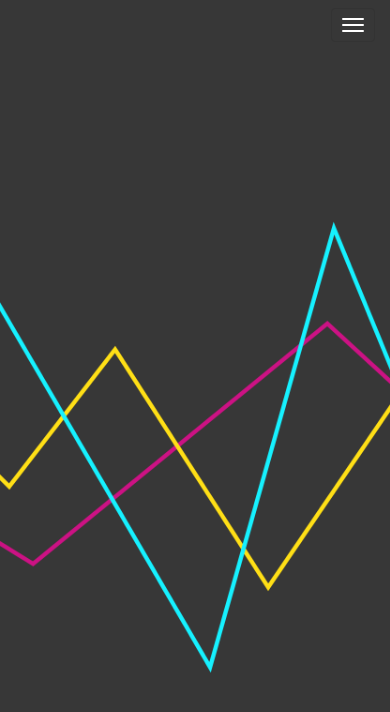
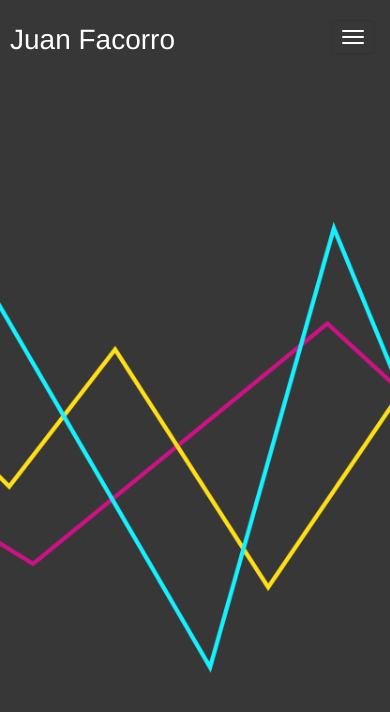
Before and after one commit to jfacorro/jfacorro.github.io, a plain HTML site: page index.html in a window 390 px wide. Drawn offline with Linux system fonts and the light colour scheme.

Commit message:
Deleted text. Default background color.

```diff
--- a/css/full.css
+++ b/css/full.css
@@ -6,6 +6,7 @@
 
 body {
     margin-top: 50px; /* Required margin for .navbar-fixed-top. Remove if using .navbar-static-top. Change if height of navigation changes. */
+    background-color: #373737;
 }
 
 /* Header Image Background - Change the URL below to your image path (example: ../images/background.jpg) */
@@ -23,6 +24,17 @@ body {
     border: none;
 }
 
+.navbar-toggle {
+    margin-top: 20px;
+
+}
+
+.title {
+    font-size: 2em;
+    color: #FFF;
+    margin: 25px 10px;
+}
+
 .icon {
     width: 50px;
     height: auto;
--- a/index.html
+++ b/index.html
@@ -35,11 +35,12 @@
             <!-- Brand and toggle get grouped for better mobile display -->
             <div class="navbar-header">
                 <button type="button" class="navbar-toggle" data-toggle="collapse" data-target="#bs-example-navbar-collapse-1">
-                    <span class="sr-only">Toggle navigation</span>
+                    <span class="sr-only"></span>
                     <span class="icon-bar"></span>
                     <span class="icon-bar"></span>
                     <span class="icon-bar"></span>
                 </button>
+                <h1 class="title">Juan Facorro</h1>
             </div>
             <!-- Collect the nav links, forms, and other content for toggling -->
             <div class="collapse navbar-collapse" id="bs-example-navbar-collapse-1">
```
